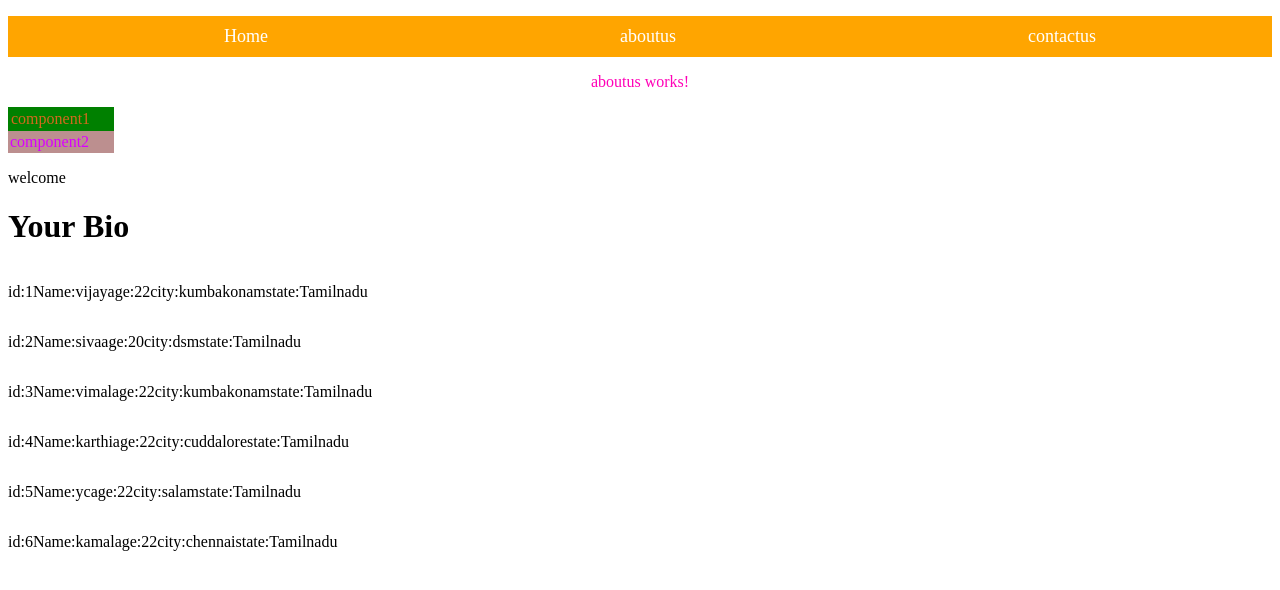
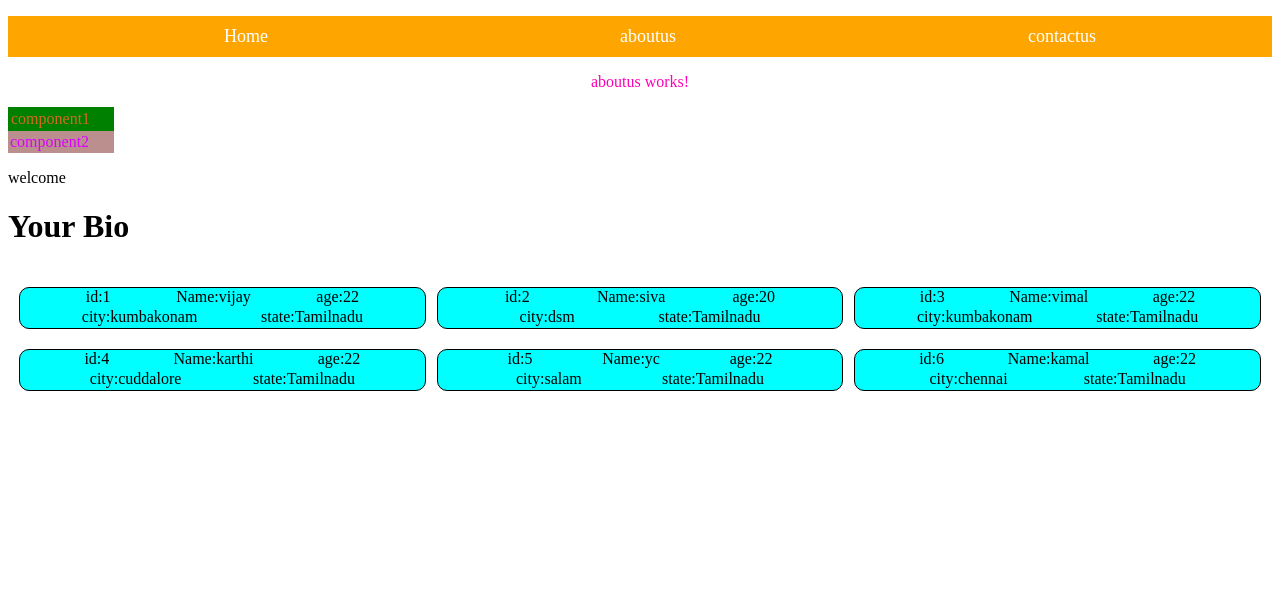
Before and after one commit to Itsvijayhere2000/angularpractice, an Angular app: page /aboutus/comp1 in a window 1280 px wide. Shown: the top 590 px of the page. Built offline with nearby package versions, Linux system fonts and the light colour scheme.

Commit message:
add some styles

```diff
--- a/src/app/component1/component1.component.html
+++ b/src/app/component1/component1.component.html
@@ -1,11 +1,18 @@
 <p class="para">welcome</p>
 <h1>Your Bio</h1>
 
- <div class="listss" *ngFor="let lists of list">
+<div class="listDetails">
 
-        <p>id:{{lists.id}}</p>
-        <p>Name:{{lists.Name}}</p>
-        <p>age:{{lists.age}}</p>
-        <p>city:{{lists.city}}</p>
-        <p>state:{{lists.state}}</p>
+    <div class="listss" *ngFor="let list of lists">
+        <div class="name-age">
+            <span>id:{{list.id}}</span>
+            <span>Name:{{list.Name}}</span>
+            <span>age:{{list.age}}</span>
+        </div>
+       <div class="city-state">
+        <p>city:{{list.city}}</p>
+        <p>state:{{list.state}}</p>
+       </div>
     </div>
+
+</div>
--- a/src/app/component1/component1.component.scss
+++ b/src/app/component1/component1.component.scss
@@ -15,8 +15,30 @@
 //     border: 2px solid black;
 //     background-color: rgb(89, 165, 42);
 // }
+.listDetails{
+    display: flex;
+    flex-wrap: wrap;
+    justify-content: space-evenly;
 
-.listss{
-    display: flex;
+    .listss{
+        border: 1px solid black;
+        width: 32%;
+        margin-top: 20px;
+        border-radius: 10px;
+        background-color: aqua;
 
+
+        p{
+            margin: 2px;
+        }
+        .name-age{
+            display: flex;
+            justify-content: space-evenly;
+        }
+        .city-state{
+            display: flex;
+            justify-content: space-evenly;
+
+        }
+    }
 }
--- a/src/app/component1/component1.component.ts
+++ b/src/app/component1/component1.component.ts
@@ -6,11 +6,11 @@ import { Component, OnInit } from '@angular/core';
   styleUrls: ['./component1.component.scss']
 })
 export class Component1Component implements OnInit {
-list:any;
+lists:any;
   constructor() {  }
 
   ngOnInit(): void {
-  this.list=[
+  this.lists=[
     {
 
     id:1,
```
Also changed, not shown: src/app/app-routing.module.ts (+13 -9 lines).
